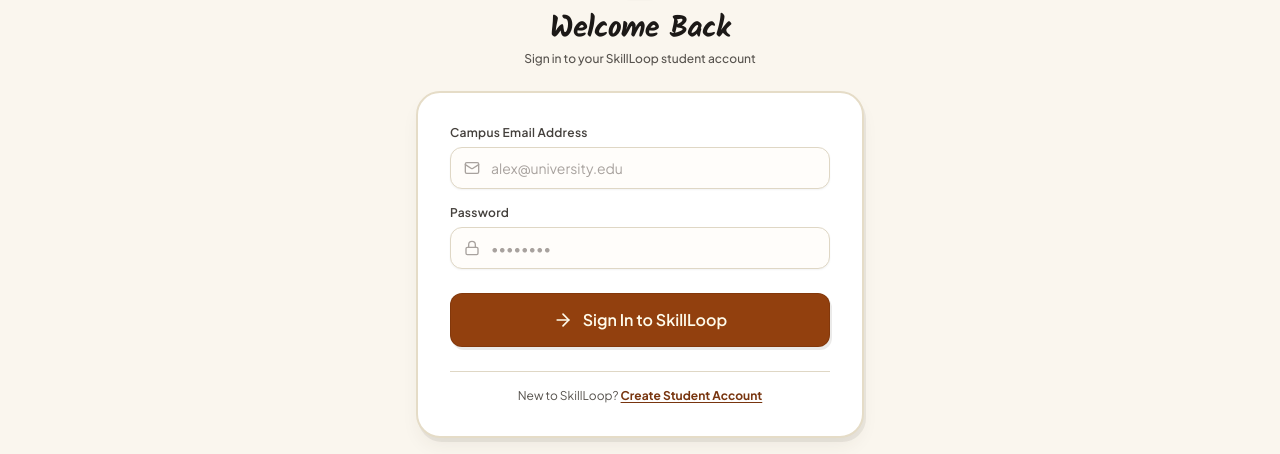
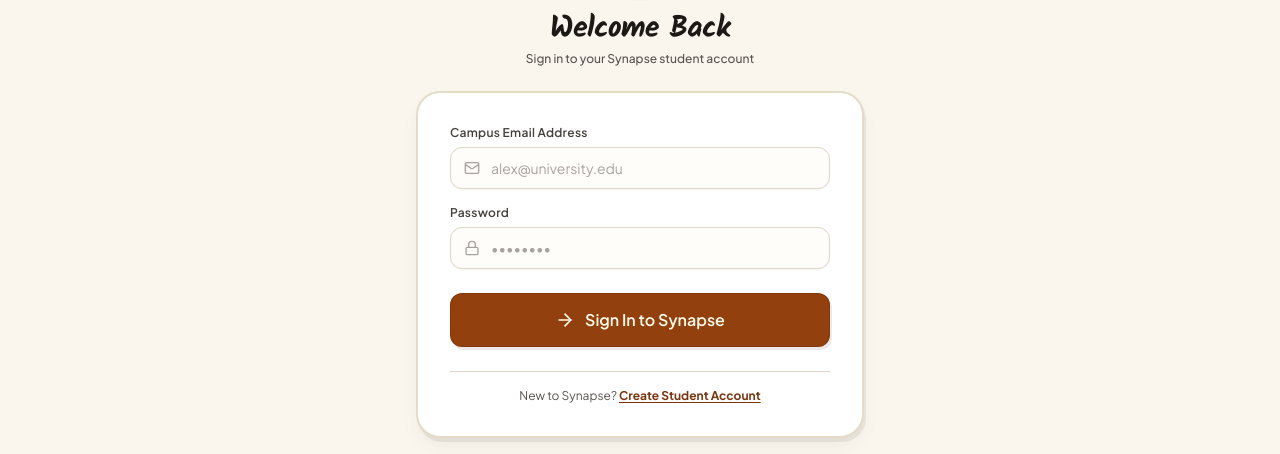
Before and after one commit to Prag-18/SkilLoop, a React (Vite) app: page /login in a window 1280 px wide. Shown: the part 216-670 px from the top of the page. Built offline with nearby package versions, Linux system fonts and the light colour scheme; no server answers.

Commit message:
feat: add backend configuration, protected route, and initial landing and authentication pages

```diff
--- a/src/pages/Landing.jsx
+++ b/src/pages/Landing.jsx
@@ -98,7 +98,7 @@
         </h1>
 
         <p className="mt-6 text-base sm:text-lg text-stone-700 max-w-2xl mx-auto leading-relaxed font-sans">
-          SkillLoop connects students for direct, peer-to-peer skill swaps. Exchange coding, design, academics, and creative crafts with verified campus evidence & credit rewards.
+          Synapse connects students for direct, peer-to-peer skill swaps. Exchange coding, design, academics, and creative crafts with verified campus evidence & credit rewards.
         </p>
 
         <div className="mt-10 flex flex-col sm:flex-row items-center justify-center gap-4">
@@ -163,7 +163,7 @@
       {/* Feature Pinboard Grid */}
       <section className="py-16 px-4 sm:px-6 lg:px-8 max-w-6xl mx-auto relative">
         <div className="text-center mb-14">
-          <Badge variant="amber" className="mb-3">How SkillLoop Works</Badge>
+          <Badge variant="amber" className="mb-3">How Synapse Works</Badge>
           <h2 className="text-3xl sm:text-4xl font-bold text-stone-900 font-heading">
             Everything You Need for Campus Skill Swaps
           </h2>
--- a/src/pages/Login.jsx
+++ b/src/pages/Login.jsx
@@ -54,7 +54,7 @@
             <Sparkles className="w-6 h-6 text-amber-900" />
           </div>
           <h1 className="text-3xl font-bold font-heading text-stone-900 tracking-tight">Welcome Back</h1>
-          <p className="text-xs text-stone-600 mt-1 font-medium">Sign in to your SkillLoop student account</p>
+          <p className="text-xs text-stone-600 mt-1 font-medium">Sign in to your Synapse student account</p>
         </div>
 
         <Card padding="lg" hoverable={false} className="shadow-[3px_8px_30px_rgba(40,30,20,0.1)] bg-[#fffdfa] border-2 border-[#e5dcc7] rounded-3xl">
@@ -97,14 +97,14 @@
                 isLoading={isSubmitting}
                 icon={ArrowRight}
               >
-                Sign In to SkillLoop
+                Sign In to Synapse
               </Button>
             </div>
           </form>
 
           <div className="mt-6 pt-4 border-t border-[#dfd7c5] text-center">
             <p className="text-xs text-stone-600">
-              New to SkillLoop?{' '}
+              New to Synapse?{' '}
               <Link to="/register" className="font-bold text-amber-900 hover:text-amber-950 underline underline-offset-2 transition-colors">
                 Create Student Account
               </Link>
--- a/src/pages/Register.jsx
+++ b/src/pages/Register.jsx
@@ -67,7 +67,7 @@
           <div className="inline-flex w-12 h-12 rounded-2xl bg-[#ebdcc2] border border-[#d6c7b2] items-center justify-center shadow-sm mb-3">
             <Sparkles className="w-6 h-6 text-amber-900" />
           </div>
-          <h1 className="text-3xl font-bold font-heading text-stone-900 tracking-tight">Join SkillLoop</h1>
+          <h1 className="text-3xl font-bold font-heading text-stone-900 tracking-tight">Join Synapse</h1>
           <p className="text-xs text-stone-600 mt-1 font-medium">Create your student profile and start exchanging skills</p>
         </div>
 
@@ -159,7 +159,7 @@
 
           <div className="mt-6 pt-4 border-t border-[#dfd7c5] text-center">
             <p className="text-xs text-stone-600">
-              Already have a SkillLoop account?{' '}
+              Already have a Synapse account?{' '}
               <Link to="/login" className="font-bold text-amber-900 hover:text-amber-950 underline underline-offset-2 transition-colors">
                 Sign In Instead
               </Link>
--- a/src/routes/ProtectedRoute.jsx
+++ b/src/routes/ProtectedRoute.jsx
@@ -14,7 +14,7 @@
             <circle className="opacity-25" cx="12" cy="12" r="10" stroke="currentColor" strokeWidth="4"></circle>
             <path className="opacity-75" fill="currentColor" d="M4 12a8 8 0 018-8V0C5.373 0 0 5.373 0 12h4zm2 5.291A7.962 7.962 0 014 12H0c0 3.042 1.135 5.824 3 7.938l3-2.647z"></path>
           </svg>
-          <span className="text-xs font-semibold tracking-wider text-slate-400 uppercase">Authenticating SkillLoop...</span>
+          <span className="text-xs font-semibold tracking-wider text-slate-400 uppercase">Authenticating Synapse...</span>
         </div>
       </div>
     );
```
Also changed, not shown: 2 other files (tests, documents, lock files or other folders).
